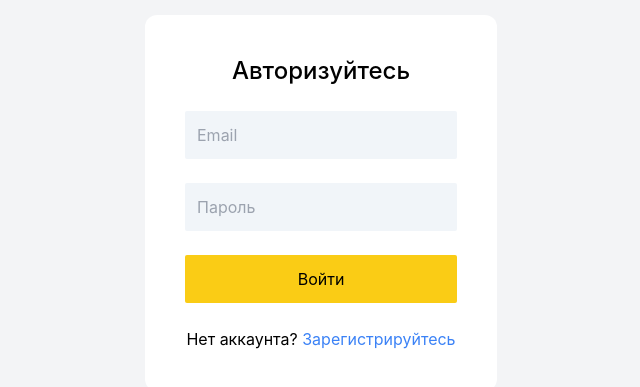
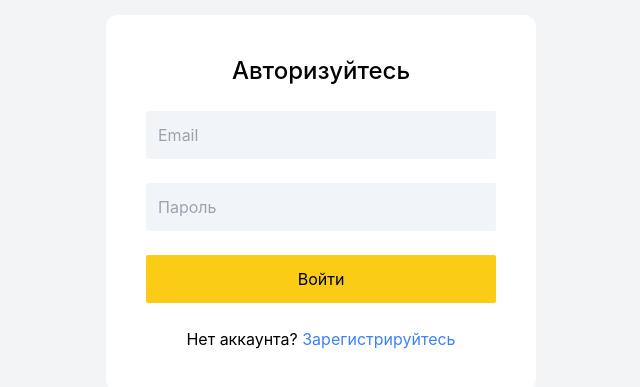
Before and after one commit to levensta/tinkoff-dating, a React (Create React App) app: page /login in a window 1280 px wide. Shown: the part 197-584 px from the top of the page, without its empty margins (319-959 px from the left). Built offline with nearby package versions, Linux system fonts and the light colour scheme; no server answers.

Commit message:
add useAuth, loader, Ðvalidate AuthForm

```diff
--- a/package.json
+++ b/package.json
@@ -17,6 +17,7 @@
     "lint-staged": "^12.4.1",
     "react": "^18.1.0",
     "react-dom": "^18.1.0",
+    "react-hook-form": "^7.31.0",
     "react-redux": "^8.0.1",
     "react-router-dom": "^6.3.0",
     "react-scripts": "5.0.1",
--- a/src/App.tsx
+++ b/src/App.tsx
@@ -6,17 +6,32 @@ import SignIn from "./components/SignIn";
 import SignUp from "./components/SignUp";
 
 import {Routes, Route, Navigate} from "react-router-dom";
-
-import {getAuth} from "firebase/auth";
+import {useAuth} from "./hooks/useAuth";
+import {useAppSelector} from "./hooks/redux-hooks";
+import Loader from "./components/Loader";
 
 function App() {
-  const auth = getAuth();
+  const { isLoggedIn } = useAuth();
+  const {isLoading} = useAppSelector(state => state.user);
+
 
   return (
     <Routes>
-      <Route path="/" element={auth.currentUser ? <HomePage/> : <Navigate to="/login" />} />
-      <Route path="/login" element={<AuthPage children={<SignIn/>} />} />
-      <Route path="/register" element={<AuthPage children={<SignUp/>} />} />
+      <Route path="/" element={
+        isLoading ? <Loader/> :
+          isLoggedIn ? <HomePage/>
+          : <Navigate to='/login' />
+      }/>
+      <Route path="/login" element={
+        isLoading ? <Loader/> :
+          !isLoggedIn ? <AuthPage children={<SignIn/>} />
+          : <Navigate to='/' replace />
+      }/>
+      <Route path="/register" element={
+        isLoading ? <Loader/> :
+          !isLoggedIn ? <AuthPage children={<SignUp/>} />
+          : <Navigate to='/' replace />
+      }/>
     </Routes>
   );
 }
--- a/src/components/AuthForm.tsx
+++ b/src/components/AuthForm.tsx
@@ -1,49 +1,62 @@
-import React, {useState} from 'react';
+import React from 'react';
+import {SubmitHandler, useForm} from "react-hook-form";
 
-interface FormProps {
-  title: string,
-  handleClick: (email: string, pass: string) => void,
+import styles from './elements.module.css';
+import cn from 'classnames';
+
+interface IFormFields {
+  email: string,
+  pass: string
 }
 
-const AuthForm: React.FC<FormProps> = ({title, handleClick}) => {
-  const [email, setEmail] = useState('');
-  const [pass, setPass] = useState('');
+interface IFormProps {
+  title: string,
+  handleAuth: (email: string, pass: string) => void,
+}
 
-  const handleEmail = (e: React.ChangeEvent<HTMLInputElement>) => {
-    setEmail(e.target.value);
-  }
+const AuthForm: React.FC<IFormProps> = ({title, handleAuth}) => {
+  const {
+    register,
+    formState: { errors },
+    handleSubmit,
+  } = useForm<IFormFields>({
+    mode: 'onBlur'
+  });
 
-  const handlePass = (e: React.ChangeEvent<HTMLInputElement>) => {
-    setPass(e.target.value);
-  }
-
-  const handleButton = () => {
-    handleClick(email, pass);
+  const onSubmit: SubmitHandler<IFormFields> = (data) => {
+    handleAuth(data.email, data.pass);
   }
 
   return (
-    <div className={"flex flex-col py-3"}>
+    <form className={"flex flex-col w-full py-3"} onSubmit={handleSubmit(onSubmit)}>
       <input
-        type="email"
-        value={email}
-        onChange={handleEmail}
+        type="text"
+        {...register('email', {
+          required: true,
+          pattern: {
+            value: /^[\w-.]+@([\w-]+\.)+[\w-]{2,4}$/,
+            message: 'Некорректный email'
+          }
+        })}
         placeholder="Email"
-        className={"p-3 my-3 outline-none rounded-sm bg-slate-100 hover:bg-slate-200 focus:bg-white focus:outline-1 focus:outline-stone-900 transition-all"}
+        className={cn(styles.input, "my-3")}
       />
+      {errors?.email && <span className={styles.msg_error} >{errors.email.message}</span>}
       <input
         type="password"
-        value={pass}
-        onChange={handlePass}
+        {...register('pass', {
+          required: true,
+        })}
         placeholder="Пароль"
-        className={"p-3 my-3 outline-none rounded-sm bg-slate-100 hover:bg-slate-200 focus:bg-white focus:outline-1 focus:outline-stone-900 transition-all"}
+        className={cn(styles.input, "my-3")}
       />
+      {errors?.pass && <span className={styles.msg_error} >{errors.pass.message}</span>}
       <button
-        onClick={handleButton}
-        className={"p-3 my-3 rounded-sm bg-yellow-400 hover:bg-amber-400 focus:bg-yellow-500 transition-all"}
+        className={cn(styles.btn, "my-3")}
       >
         {title}
       </button>
-    </div>
+    </form>
   );
 };
 
--- /dev/null
+++ b/src/components/Loader.tsx
@@ -0,0 +1,21 @@
+import React from 'react';
+
+const Loader = () => {
+  return (
+    <main className={"flex justify-center items-center h-screen"}>
+      <article>
+        <svg role="status" className="inline w-28 h-28 mr-2 text-white animate-spin fill-yellow-400"
+             viewBox="0 0 100 101" fill="none" xmlns="http://www.w3.org/2000/svg">
+          <path
+            d="M100 50.5908C100 78.2051 77.6142 100.591 50 100.591C22.3858 100.591 0 78.2051 0 50.5908C0 22.9766 22.3858 0.59082 50 0.59082C77.6142 0.59082 100 22.9766 100 50.5908ZM9.08144 50.5908C9.08144 73.1895 27.4013 91.5094 50 91.5094C72.5987 91.5094 90.9186 73.1895 90.9186 50.5908C90.9186 27.9921 72.5987 9.67226 50 9.67226C27.4013 9.67226 9.08144 27.9921 9.08144 50.5908Z"
+            fill="currentColor"/>
+          <path
+            d="M93.9676 39.0409C96.393 38.4038 97.8624 35.9116 97.0079 33.5539C95.2932 28.8227 92.871 24.3692 89.8167 20.348C85.8452 15.1192 80.8826 10.7238 75.2124 7.41289C69.5422 4.10194 63.2754 1.94025 56.7698 1.05124C51.7666 0.367541 46.6976 0.446843 41.7345 1.27873C39.2613 1.69328 37.813 4.19778 38.4501 6.62326C39.0873 9.04874 41.5694 10.4717 44.0505 10.1071C47.8511 9.54855 51.7191 9.52689 55.5402 10.0491C60.8642 10.7766 65.9928 12.5457 70.6331 15.2552C75.2735 17.9648 79.3347 21.5619 82.5849 25.841C84.9175 28.9121 86.7997 32.2913 88.1811 35.8758C89.083 38.2158 91.5421 39.6781 93.9676 39.0409Z"
+            fill="currentFill"/>
+        </svg>
+      </article>
+    </main>
+  );
+};
+
+export default Loader;
--- a/src/components/SignIn.tsx
+++ b/src/components/SignIn.tsx
@@ -1,18 +1,31 @@
 import React from 'react';
-import { getAuth, signInWithEmailAndPassword } from "firebase/auth";
+
+import {signInWithEmailAndPassword } from "firebase/auth";
+import {auth} from "../firebase";
+
 import AuthForm from "./AuthForm";
 import {Link, useNavigate} from "react-router-dom";
+import styles from "./elements.module.css";
 
 const SignIn = () => {
   const navigate = useNavigate()
 
   const handleLogin = (email: string, password: string) => {
-    const auth = getAuth();
     signInWithEmailAndPassword(auth, email, password)
       .then((userCredential) => {
         navigate('/');
       })
-      .catch();
+      .catch(error => {
+        // save error messages in state?
+        switch (error.code) {
+          case 'auth/invalid-email':
+          case 'auth/user-disabled':
+          case 'auth/user-not-found':
+          case 'auth/wrong-password':
+          default:
+            return alert(error.message);
+        }
+      });
   }
 
   return (
@@ -20,10 +33,10 @@ const SignIn = () => {
       <h1 className={"text-2xl font-medium"}>Авторизуйтесь</h1>
       <AuthForm
         title={"Войти"}
-        handleClick={handleLogin}
+        handleAuth={handleLogin}
       />
       <p>
-        Нет аккаунта? <Link to="/register" className={"pb-1 text-blue-500 hover:text-blue-700 hover:border-b hover:border-b-blue-700 transition-all"}>Зарегистрируйтесь</Link>
+        Нет аккаунта? <Link to="/register" className={styles.link_underlined}>Зарегистрируйтесь</Link>
       </p>
     </>
   );
--- /dev/null
+++ b/src/components/elements.module.css
@@ -0,0 +1,16 @@
+.input {
+  @apply p-3 outline-none rounded-sm bg-slate-100 hover:bg-slate-200
+  focus:bg-white focus:outline-1 focus:outline-stone-900 transition-all
+}
+
+.btn {
+  @apply p-3 rounded-sm bg-yellow-400 hover:bg-amber-400 focus:bg-yellow-500 transition-all
+}
+
+.msg_error {
+  @apply text-red-600 text-sm
+}
+
+.link_underlined {
+  @apply pb-1 text-blue-500 hover:text-blue-700 hover:border-b hover:border-b-blue-700 transition-all
+}
--- a/src/firebase.ts
+++ b/src/firebase.ts
@@ -1,4 +1,5 @@
 import { initializeApp } from "firebase/app";
+import {getAuth} from "firebase/auth";
 
 const firebaseConfig = {
   apiKey: process.env.REACT_APP_FIREBASE_API_KEY,
@@ -9,5 +10,6 @@ const firebaseConfig = {
   appId: process.env.REACT_APP_FIREBASE_APP_ID
 };
 
-// Initialize Firebase
-const app = initializeApp(firebaseConfig);
+initializeApp(firebaseConfig);
+
+export const auth = getAuth();
--- /dev/null
+++ b/src/hooks/useAuth.tsx
@@ -0,0 +1,35 @@
+import {useEffect, useState} from "react";
+
+import {onAuthStateChanged, User} from "firebase/auth";
+import {auth} from "../firebase";
+
+import {useAppDispatch} from "./redux-hooks";
+import {setIsLoading} from "../store/slices/userSlice";
+
+
+export const useAuth = () => {
+  const [isLoggedIn, setIsLoggedIn] = useState(false);
+  const [user, setUser] = useState<User | null>(null);
+  const dispatch = useAppDispatch();
+
+  useEffect(() => {
+    const subscriber = onAuthStateChanged(auth, (userInfo) => {
+      if (userInfo) {
+        setIsLoggedIn(true);
+        setUser(userInfo);
+      } else {
+        setIsLoggedIn(false);
+        setUser(null);
+      }
+      dispatch(setIsLoading(false));
+    });
+    return () => {
+      subscriber();
+    }
+  }, []);
+
+  return {
+    user,
+    isLoggedIn,
+  };
+}
--- a/src/pages/AuthPage.tsx
+++ b/src/pages/AuthPage.tsx
@@ -1,13 +1,13 @@
 import React from 'react';
 
-interface AuthProps {
+interface IAuthProps {
   children: React.ReactNode
 }
 
-const AuthPage: React.FC<AuthProps> = ({children}) => {
+const AuthPage: React.FC<IAuthProps> = ({children}) => {
   return (
-    <main className={"flex flex-col h-screen bg-gray-100"}>
-      <section className={"flex flex-col items-center m-auto p-10 bg-white rounded-xl shadow-gray-300"}>
+    <main className={"flex justify-center items-center h-screen bg-gray-100"}>
+      <section className={"flex flex-col justify-center items-center min-w-[300px] w-full sm:w-[430px] p-10 bg-white rounded-xl shadow-gray-300"}>
         {children}
       </section>
     </main>
--- a/src/pages/HomePage.tsx
+++ b/src/pages/HomePage.tsx
@@ -1,14 +1,14 @@
 import React from 'react';
 
-import {getAuth, signOut} from "firebase/auth";
+import {signOut} from "firebase/auth";
+import {auth} from "../firebase";
 
 const HomePage = () => {
-  const auth = getAuth();
 
   const handleLogOut = () => {
     signOut(auth)
-      .then(r => r)
-      .catch();
+      .then(r => console.log(r))
+      .catch(err => console.log(err));
   };
 
   return (
--- a/src/store/slices/userSlice.ts
+++ b/src/store/slices/userSlice.ts
@@ -1,17 +1,19 @@
 import {createSlice} from "@reduxjs/toolkit";
 
 const initialState = {
-
+  isLoading: true,
 };
 
 const userSlice = createSlice({
-  name: 'auth',
+  name: 'user',
   initialState,
   reducers: {
-
+    setIsLoading(state, action) {
+      state.isLoading = action.payload;
+    }
   },
 });
 
-export const {} = userSlice.actions;
+export const {setIsLoading} = userSlice.actions;
 
 export default userSlice.reducer;
```
Also changed, not shown: src/components/SignUp.tsx (+17 -7 lines), 1 other file (tests, documents, lock files or other folders).
